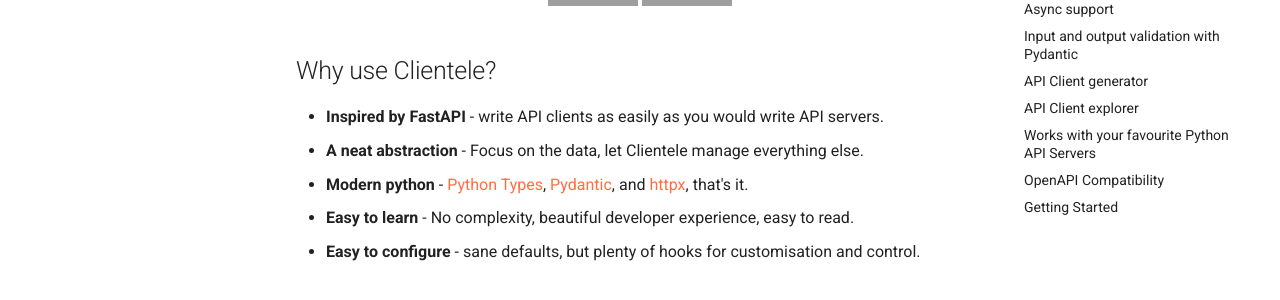
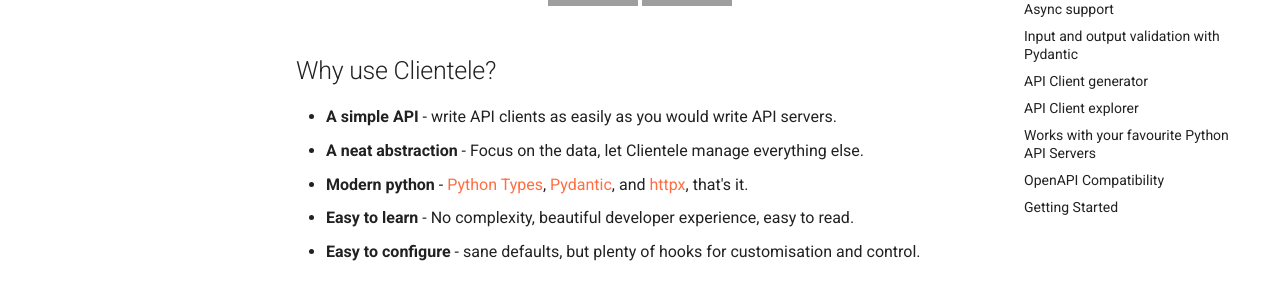
Before and after one commit to phalt/clientele, an MkDocs documentation site: the page built from docs/index.md, in a window 1280 px wide and 900 px high, scrolled down 363 px. Shown: the part 153-453 px from the top of the window. Built offline with MkDocs 1.6.1 and Material for MkDocs 9.7.7, drawn with Linux system fonts in a browser that asks for light colours; comment, search, counter and statistics services are not loaded; grey boxes are pictures that could not be loaded.

Commit message:
even more simplification

```diff
--- a/docs/index.md
+++ b/docs/index.md
@@ -39,7 +39,7 @@
 
 ## Why use Clientele?
 
-- **Inspired by FastAPI** - write API clients as easily as you would write API servers.
+- **A simple API** - write API clients as easily as you would write API servers.
 - **A neat abstraction** - Focus on the data, let Clientele manage everything else.
 - **Modern python** - [Python Types](https://fastapi.tiangolo.com/python-types/), [Pydantic](https://docs.pydantic.dev/latest/), and [httpx](https://www.python-httpx.org/), that's it.
 - **Easy to learn** - No complexity, beautiful developer experience, easy to read.
```
Also changed, not shown: README.md (+1 -1 lines).
